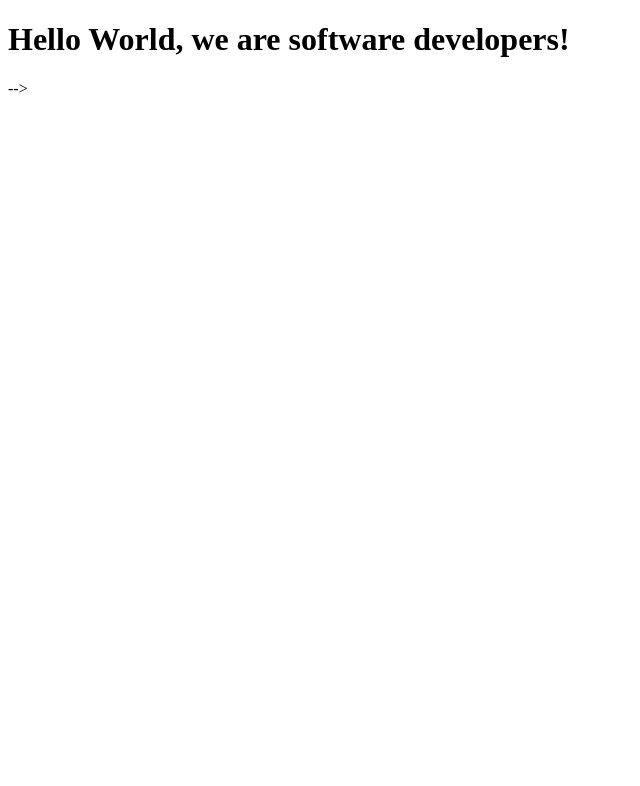
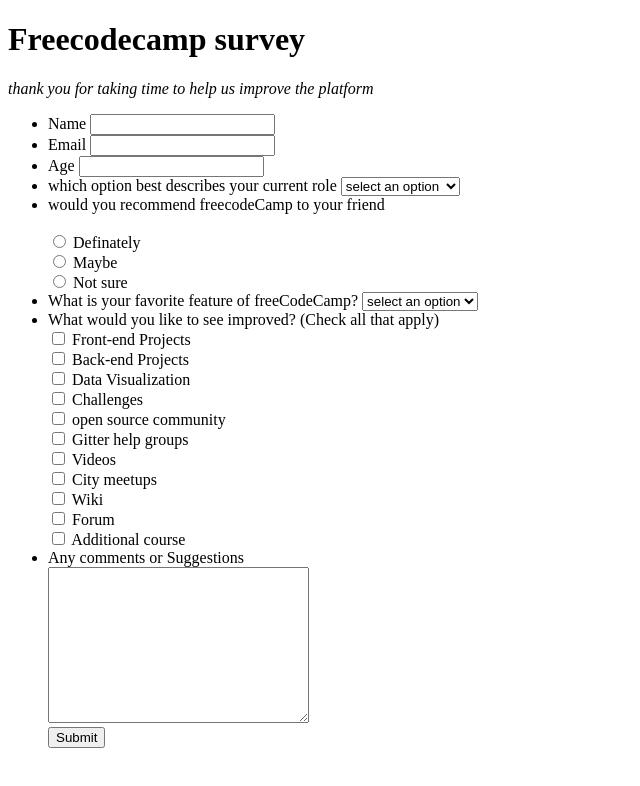
Before and after one commit to shakespear95/anitashakesrepo, a plain HTML site: page index.html in a window 1280 px wide. Shown: the whole page, without its empty margins (0-640 px from the left). Drawn offline with Linux system fonts and the light colour scheme.

Commit message:
done with the HTML

```diff
--- a/index.html
+++ b/index.html
@@ -7,11 +7,104 @@
   </head>
 
   <body>
-    <script src="https://cdn.freecodecamp.org/testable-projects-fcc/v1/bundle.js"></script>
+    <h1>Freecodecamp survey</h1>
+    <em> thank you for taking time to help us improve the platform</em>
 
-    <H1>Hello World, we are software developers!</H1>
+    <br>
+    <form action="">
 
-    -->
-    <script  src="js/index.js"></script>
+      <ul>
+        <li>
+          <label for="your name">Name</label>
+          <input id="your name" name="yourname"/>
+        </li>
+        <li>
+          <label for="your name">Email</label>
+          <input id="your name" name="yourname"/>
+        </li>
+        <li>
+          <label for="your name">Age</label>
+          <input id="your name" name="yourname"/>
+        </li>
+
+        <li>
+          <label for="options"> which option best describes your current role</label>
+          <select name="" id="">
+            <option value="">select an option</option>
+            <option value="student"> Student</option>
+            <option value="student"> full time job</option>
+            <option value="student"> full time learner</option>
+            <option value="student"> prefer not to say</option>
+            <option value="student"> other</option>
+          </select>
+        </li>
+        <li>
+        <label for="">would you recommend freecodeCamp to your friend</label>
+      </li>
+        <br>
+
+      <input type="radio" name =" Definately" id="Definately" >
+      <label for="Definately">Definately</label> <br>
+      <input type="radio" name =" Definately" id="Definately" >
+      <label for="Definately">Maybe</label><br>
+      <input type="radio" name =" Definately" id="Definately" >
+      <label for="Definately">Not sure</label><br>
+
+      <li>
+        <label for="options"> What is your favorite feature of freeCodeCamp?</label>
+        <select name="" id="">
+          <option value="">select an option</option>
+          <option value="student"> Challenges</option>
+          <option value="student"> Projects</option>
+          <option value="student"> Community</option>
+          <option value="student"> Open source</option>
+
+        </select>
+      </li>
+
+      <li>
+        <label for="">What would you like to see improved? (Check all that apply)</label><br>
+
+
+      <input type="checkbox" name="">
+      <label for="Front-end Projects">Front-end Projects</label><br>
+      <input type="checkbox" name="">
+      <label for="Back-end Projects">Back-end Projects</label><br>
+      <input type="checkbox" name="">
+      <label for="Front-end Projects">Data Visualization</label><br>
+      <input type="checkbox" name="">
+      <label for="Front-end Projects">Challenges</label><br>
+      <input type="checkbox" name="">
+      <label for="Front-end Projects">open source community</label><br>
+      <input type="checkbox" name="">
+      <label for="Front-end Projects">Gitter help groups</label><br>
+      <input type="checkbox" name="">
+
+      <label for="Front-end Projects">Videos</label><br>
+      <input type="checkbox" name="">
+      <label for="Front-end Projects">City meetups</label><br>
+      <input type="checkbox" name="">
+      <label for="Front-end Projects">Wiki</label><br>
+      <input type="checkbox" name="">
+      <label for="Front-end Projects">Forum</label><br>
+      <input type="checkbox" name="">
+      <label for="Front-end Projects">Additional course</label><br>
+      </li>
+
+     <li>
+      <label for="">Any comments or Suggestions</label><br>
+
+      <textarea name="Comments" id="" cols="30" rows="10"></textarea>
+     </li>
+
+     <input type="submit" value="Submit">
+      </ul>
+
+
+
+
+
+
+    </form>
   </body>
 </html>
```
